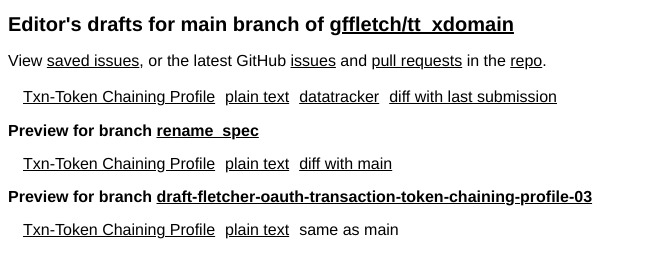
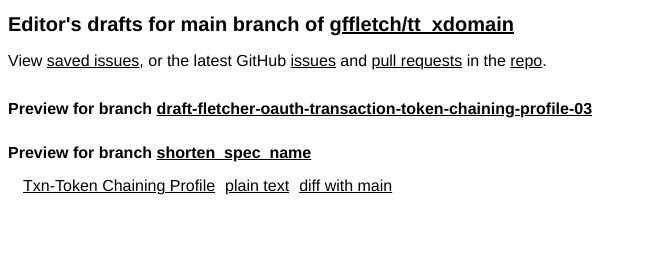
Before and after one commit to gffletch/tt_xdomain, a plain HTML site: page index.html in a window 1280 px wide. Shown: the whole page, without its empty margins (0-646 px from the left). Drawn offline with Linux system fonts and the light colour scheme.

Commit message:
Script updating gh-pages from ad5e7f9. [ci skip]

```diff
--- a/index.html
+++ b/index.html
@@ -16,28 +16,16 @@
     <h1>Editor's drafts for main branch of <a href="https://github.com/gffletch/tt_xdomain">gffletch/tt_xdomain</a></h1>
     <p>View <a href="issues.html">saved issues</a>, or the latest GitHub <a href="https://github.com/gffletch/tt_xdomain/issues">issues</a> and <a href="https://github.com/gffletch/tt_xdomain/pulls">pull requests</a> in the <a href="https://github.com/gffletch/tt_xdomain">repo</a>.</p>
     <table id="branch-main">
-      <tr>
-        <td><a href="./draft-fletcher-oauth-transaction-token-chaining-profile.html" class="html draft-fletcher-oauth-transaction-token-chaining-profile" title="Transaction Token Authorization Grant Profile for OAuth Identity and Authorization Chaining (HTML)">Txn-Token Chaining Profile</a></td>
-        <td><a href="./draft-fletcher-oauth-transaction-token-chaining-profile.txt" class="txt draft-fletcher-oauth-transaction-token-chaining-profile" title="Transaction Token Authorization Grant Profile for OAuth Identity and Authorization Chaining (Text)">plain text</a></td>
-        <td><a href="https://datatracker.ietf.org/doc/draft-fletcher-oauth-transaction-token-chaining-profile" class="dt draft-fletcher-oauth-transaction-token-chaining-profile" title="Datatracker for draft-fletcher-oauth-transaction-token-chaining-profile">datatracker</a></td>
-        <td><a href="https://author-tools.ietf.org/api/iddiff?doc_1=draft-fletcher-oauth-transaction-token-chaining-profile&amp;url_2=https://gffletch.github.io/tt_xdomain/draft-fletcher-oauth-transaction-token-chaining-profile.txt" class="diff draft-fletcher-oauth-transaction-token-chaining-profile">diff with last submission</a></td>
-        <td></td>
-      </tr>
-    </table>
-    <h2>Preview for branch <a href="rename_spec">rename_spec</a></h2>
-    <table id="branch-rename_spec">
-      <tr>
-        <td><a href="rename_spec/draft-fletcher-oauth-transaction-token-chaining-profile.html" class="html draft-fletcher-oauth-transaction-token-chaining-profile" title="Transaction Token Authorization Grant Profile for OAuth Identity and Authorization Chaining (HTML)">Txn-Token Chaining Profile</a></td>
-        <td><a href="rename_spec/draft-fletcher-oauth-transaction-token-chaining-profile.txt" class="txt draft-fletcher-oauth-transaction-token-chaining-profile" title="Transaction Token Authorization Grant Profile for OAuth Identity and Authorization Chaining (Text)">plain text</a></td>
-        <td><a href="https://author-tools.ietf.org/api/iddiff?url_1=https://gffletch.github.io/tt_xdomain/draft-fletcher-oauth-transaction-token-chaining-profile.txt&amp;url_2=https://gffletch.github.io/tt_xdomain/rename_spec/draft-fletcher-oauth-transaction-token-chaining-profile.txt" class="diff draft-fletcher-oauth-transaction-token-chaining-profile">diff with main</a></td>
-      </tr>
     </table>
     <h2>Preview for branch <a href="draft-fletcher-oauth-transaction-token-chaining-profile-03">draft-fletcher-oauth-transaction-token-chaining-profile-03</a></h2>
     <table id="branch-draft-fletcher-oauth-transaction-token-chaining-profile-03">
+    </table>
+    <h2>Preview for branch <a href="shorten_spec_name">shorten_spec_name</a></h2>
+    <table id="branch-shorten_spec_name">
       <tr>
-        <td><a href="draft-fletcher-oauth-transaction-token-chaining-profile-03/draft-fletcher-oauth-transaction-token-chaining-profile.html" class="html draft-fletcher-oauth-transaction-token-chaining-profile" title="Transaction Token Authorization Grant Profile for OAuth Identity and Authorization Chaining (HTML)">Txn-Token Chaining Profile</a></td>
-        <td><a href="draft-fletcher-oauth-transaction-token-chaining-profile-03/draft-fletcher-oauth-transaction-token-chaining-profile.txt" class="txt draft-fletcher-oauth-transaction-token-chaining-profile" title="Transaction Token Authorization Grant Profile for OAuth Identity and Authorization Chaining (Text)">plain text</a></td>
-        <td>same as main</td>
+        <td><a href="shorten_spec_name/draft-fletcher-oauth-txn-token-chaining-profile.html" class="html draft-fletcher-oauth-txn-token-chaining-profile" title="Transaction Token Authorization Grant Profile for OAuth Identity and Authorization Chaining (HTML)">Txn-Token Chaining Profile</a></td>
+        <td><a href="shorten_spec_name/draft-fletcher-oauth-txn-token-chaining-profile.txt" class="txt draft-fletcher-oauth-txn-token-chaining-profile" title="Transaction Token Authorization Grant Profile for OAuth Identity and Authorization Chaining (Text)">plain text</a></td>
+        <td><a href="https://author-tools.ietf.org/api/iddiff?url_1=https://gffletch.github.io/tt_xdomain/draft-fletcher-oauth-txn-token-chaining-profile.txt&amp;url_2=https://gffletch.github.io/tt_xdomain/shorten_spec_name/draft-fletcher-oauth-txn-token-chaining-profile.txt" class="diff draft-fletcher-oauth-txn-token-chaining-profile">diff with main</a></td>
       </tr>
     </table>
     <script>
--- a/rename_spec/draft-fletcher-oauth-transaction-token-chaining-profile.html
+++ b/shorten_spec_name/draft-fletcher-oauth-txn-token-chaining-profile.html
@@ -32,23 +32,23 @@ beyond the trust boundary.
 <meta content="identity chaining" name="keyword">
 <meta content="cross-domain" name="keyword">
 <meta content="trust domain" name="keyword">
-<meta content="draft-fletcher-oauth-transaction-token-chaining-profile-latest" name="ietf.draft">
+<meta content="draft-fletcher-oauth-txn-token-chaining-profile-latest" name="ietf.draft">
 <!-- Generator version information:
   xml2rfc 3.34.0
-    Python 3.14.5
+    Python 3.14.7
     ConfigArgParse 1.7.5
     google-i18n-address 3.1.1
     intervaltree 3.2.1
     Jinja2 3.1.6
     lxml 6.1.1
     natsort 8.4.0
-    platformdirs 4.11.0
+    platformdirs 4.11.7
     pycountry 24.6.1
     PyYAML 6.0.3
     requests 2.33.1
-    wcwidth 0.8.2
+    wcwidth 0.8.3
 -->
-<link href="draft-fletcher-oauth-transaction-token-chaining-profile.xml" rel="alternate" type="application/rfc+xml">
+<link href="draft-fletcher-oauth-txn-token-chaining-profile.xml" rel="alternate" type="application/rfc+xml">
 <link href="#copyright" rel="license">
 <style type="text/css">@font-face {
   font-family: 'Lora';
@@ -1062,11 +1062,11 @@ svg {
 <thead><tr>
 <td class="left">Internet-Draft</td>
 <td class="center">Txn-Token Chaining Profile</td>
-<td class="right">August 2026</td>
+<td class="right">September 2026</td>
 </tr></thead>
 <tfoot><tr>
 <td class="left">Fletcher, et al.</td>
-<td class="center">Expires 11 February 2027</td>
+<td class="center">Expires 13 March 2027</td>
 <td class="right">[Page]</td>
 </tr></tfoot>
 </table>
@@ -1076,15 +1076,15 @@ svg {
 <dt class="label-workgroup">Workgroup:</dt>
 <dd class="workgroup">Web Authorization Protocol</dd>
 <dt class="label-internet-draft">Internet-Draft:</dt>
-<dd class="internet-draft">draft-fletcher-oauth-transaction-token-chaining-profile-latest</dd>
+<dd class="internet-draft">draft-fletcher-oauth-txn-token-chaining-profile-latest</dd>
 <dt class="label-published">Published:</dt>
 <dd class="published">
-<time datetime="2026-08-10" class="published">10 August 2026</time>
+<time datetime="2026-09-09" class="published">9 September 2026</time>
     </dd>
 <dt class="label-intended-status">Intended Status:</dt>
 <dd class="intended-status">Standards Track</dd>
 <dt class="label-expires">Expires:</dt>
-<dd class="expires"><time datetime="2027-02-11">11 February 2027</time></dd>
+<dd class="expires"><time datetime="2027-03-13">13 March 2027</time></dd>
 <dt class="label-authors">Authors:</dt>
 <dd class="authors">
 <div class="author">
@@ -1152,7 +1152,7 @@ archived at <a href="https://mailarchive.ietf.org/arch/browse/oauth/">https://ma
         time. It is inappropriate to use Internet-Drafts as reference
         material or to cite them other than as "work in progress."<a href="#section-boilerplate.1-3" class="pilcrow">¶</a></p>
 <p id="section-boilerplate.1-4">
-        This Internet-Draft will expire on 11 February 2027.<a href="#section-boilerplate.1-4" class="pilcrow">¶</a></p>
+        This Internet-Draft will expire on 13 March 2027.<a href="#section-boilerplate.1-4" class="pilcrow">¶</a></p>
 </section>
 </div>
 <div id="copyright">
```
Also changed, not shown: shorten_spec_name/index.html (renamed from rename_spec/index.html, +5 -5 lines), shorten_spec_name/draft-fletcher-oauth-txn-token-chaining-profile.txt.
